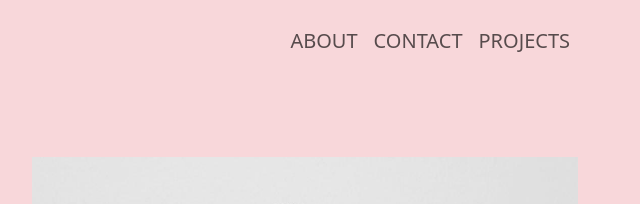
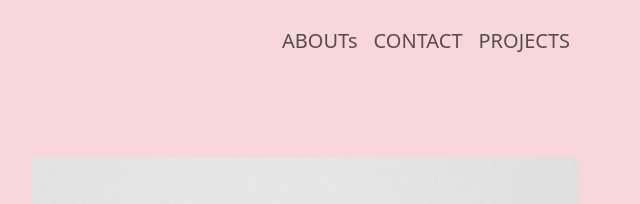
Before and after one commit to underratedmentality/gbolahan-s-portfolio, a plain HTML site: page index.html in a window 1280 px wide. Shown: the top 204 px of the page, 620-1260 px from the left. Drawn offline with nearby package versions, Linux system fonts and the light colour scheme.

Commit message:
modified index

```diff
--- a/index.html
+++ b/index.html
@@ -25,7 +25,7 @@
                 <div class="collapse navbar-collapse d-lg-flex justify-content-end" id="navbarSupportedContent">
                     <ul class="navbar-nav">
                         <li class="nav-item">
-                            <a class="nav-link fs-5" aria-current="page" href="#about">ABOUT</a>
+                            <a class="nav-link fs-5" aria-current="page" href="#about">ABOUTs</a>
                         </li>
                         <li class="nav-item">
                             <a class="nav-link fs-5" href="#contact">CONTACT</a>
@@ -40,6 +40,7 @@
             </div>
         </nav>
         <!-- hero-section -->
+
         <section class="container d-flex align-items-center justify-content-center h-75">
             <div class="row">
                 <div class="col-md-6">
```
